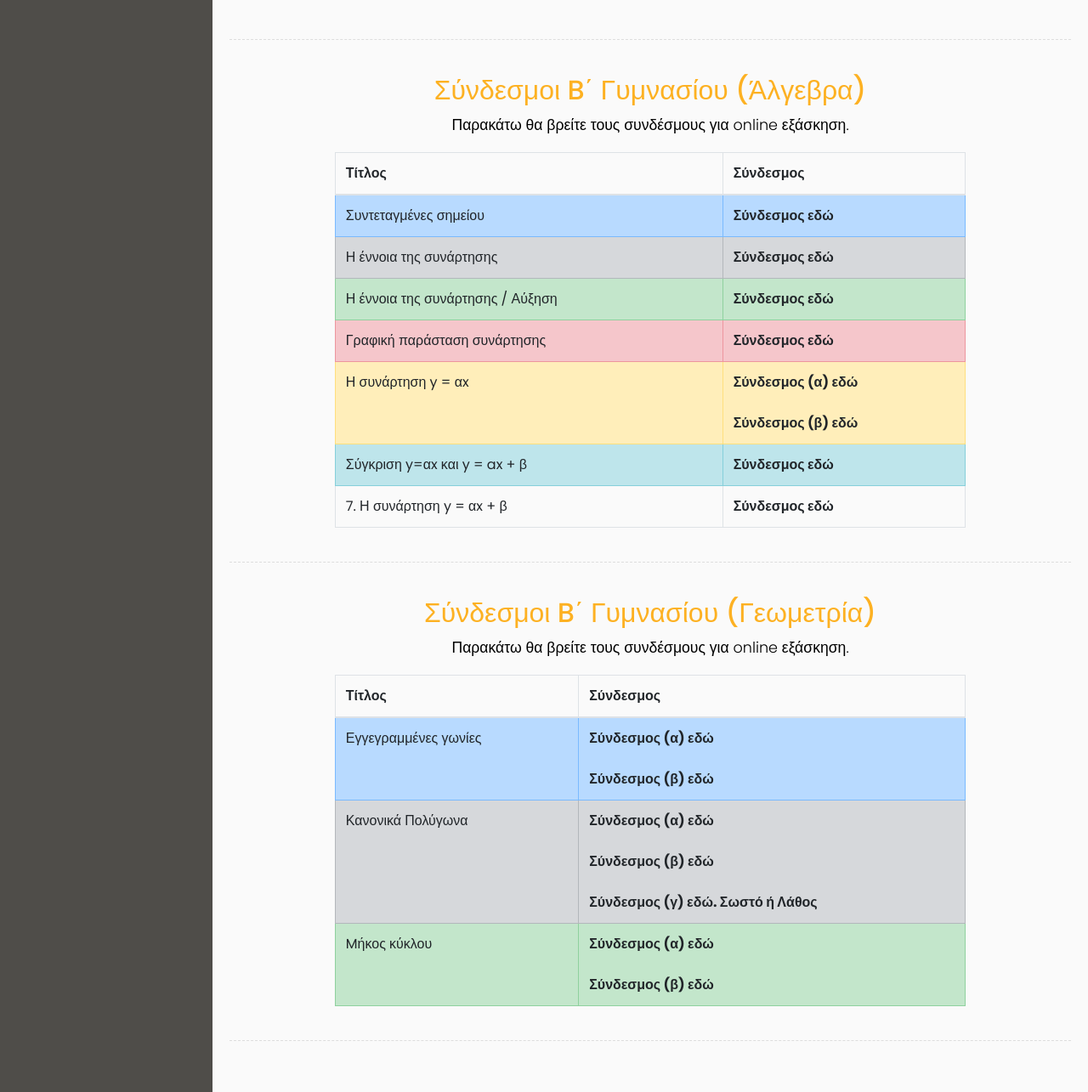
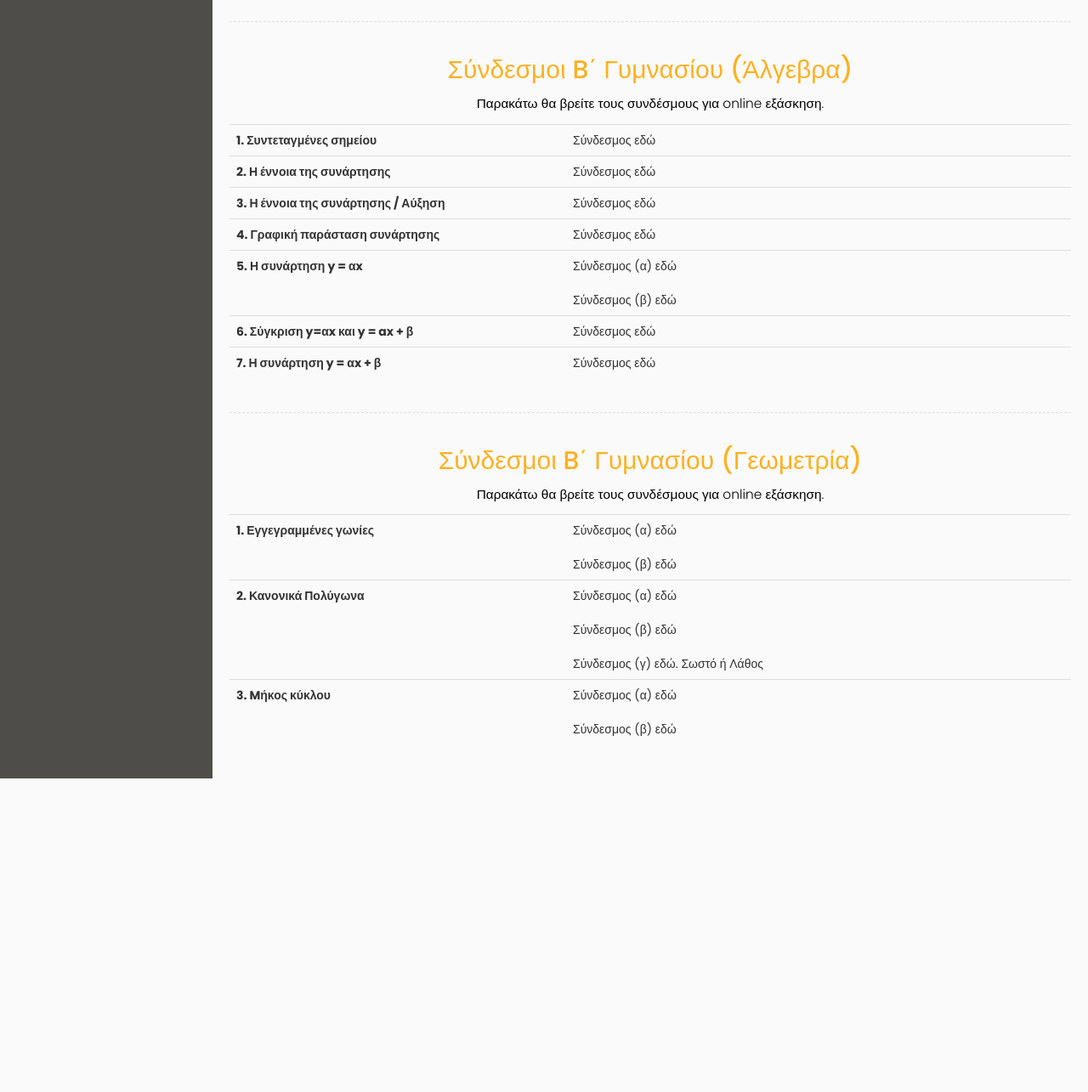
Before and after one commit to pateras95/math4fun, a PHP site: page /Routes/bclass.php in a window 1280 px wide. Shown: the part 1010-2295 px from the top of the page at 85% size. After the commit the page ends 1926 px from the top, so only its background shows below. Run offline with PHP 8.4, Linux system fonts and the light colour scheme; the visitor is signed in with stand-in values (Sample User, id 1).

Commit message:
remove bootstrap 4.0.0 and add tables on cclass

```diff
--- a/Routes/aclass.php
+++ b/Routes/aclass.php
@@ -96,7 +96,6 @@ include('../API/loginCheck.php');
                 <h2 style="color:#FDB122">Σύνδεσμοι Α΄ Γυμνασίου</h2>
                 <p>Παρακάτω θα βρείτε τους συνδέσμους για online εξάσκηση.</p>
             </div>
-            <div class="line"></div>
         </div>
     </div>
 
--- a/Routes/bclass.php
+++ b/Routes/bclass.php
@@ -12,8 +12,8 @@ include('../API/loginCheck.php');
     <title>B΄ Γυμνασίου</title>
 
     <!-- Bootstrap CSS CDN -->
-    <!-- <link rel="stylesheet" href="https://maxcdn.bootstrapcdn.com/bootstrap/3.3.7/css/bootstrap.min.css"> -->
-    <link rel="stylesheet" href="https://stackpath.bootstrapcdn.com/bootstrap/4.4.1/css/bootstrap.min.css" integrity="sha384-Vkoo8x4CGsO3+Hhxv8T/Q5PaXtkKtu6ug5TOeNV6gBiFeWPGFN9MuhOf23Q9Ifjh" crossorigin="anonymous">
+    <link rel="stylesheet" href="https://maxcdn.bootstrapcdn.com/bootstrap/3.3.7/css/bootstrap.min.css">
+    <!-- <link rel="stylesheet" href="https://stackpath.bootstrapcdn.com/bootstrap/4.4.1/css/bootstrap.min.css" integrity="sha384-Vkoo8x4CGsO3+Hhxv8T/Q5PaXtkKtu6ug5TOeNV6gBiFeWPGFN9MuhOf23Q9Ifjh" crossorigin="anonymous"> -->
     <!-- Our Custom CSS -->
     <link rel="stylesheet" href="../Assets/css/style_sidebar.css">
 
@@ -41,7 +41,7 @@ include('../API/loginCheck.php');
                     <a href="mainRoute.php">Αρχική</a>
                 </li>
                 <li>
-                    <a href="#pageSubmenu" data-toggle="collapse" aria-expanded="false">Τάξεις</a>
+                    <a href="#pageSubmenu" data-toggle="collapse" aria-expanded="false" aria-controls="pageSubmenu">Τάξεις</a>
                     <ul class="collapse list-unstyled" id="pageSubmenu">
                         <li><a href="aclass.php">Α΄ Γυμνασίου</a></li>
                         <li><a href="bclass.php">Β΄ Γυμνασίου</a></li>
@@ -96,53 +96,45 @@ include('../API/loginCheck.php');
             </div>
             <iframe src="https://drive.google.com/embeddedfolderview?id=1gwxG3DrKfpTlTQHsC-rxd9nAAwLd-B1l#grid" style="width:100%; height:300px; border:0"></iframe>
             <div class="line"></div>
-
             <div class="class-text">
                 <h2 style="color:#FDB122">Σύνδεσμοι B΄ Γυμνασίου (Άλγεβρα)</h2>
                 <p>Παρακάτω θα βρείτε τους συνδέσμους για online εξάσκηση.</p>
             </div>
-            <div class="w-75 center-element">
-                <table class="table table-bordered">
-                    <thead>
+            <div class="w-75  center-element">
+                <table class="table">
+                    <tbody>
                         <tr>
-                            <th scope="col">Τίτλος</th>
-                            <th scope="col">Σύνδεσμος</th>
+                            <th style="width: 40%" scope="row"> 1. Συντεταγμένες σημείου</th>
+                            <td style="width: 60%"><a target="_blank" href="https://www.geogebra.org/m/Jnt9VSmb#material/VUnV62vT">Σύνδεσμος εδώ</a></td>
                         </tr>
-                    </thead>
-                    <tbody>
-                        <tr class="table-primary">
-                            <td scope="row">Συντεταγμένες σημείου</td>
-                            <td><a target="_blank" href="https://www.geogebra.org/m/Jnt9VSmb#material/VUnV62vT"><b>Σύνδεσμος εδώ</b></a></td>
-
+                        <tr>
+                            <th scope="row"> 2. Η έννοια της συνάρτησης</th>
+                            <td><a target="_blank" href="https://www.geogebra.org/m/Jnt9VSmb#material/yDuaW2fM">Σύνδεσμος εδώ</a></td>
                         </tr>
-                        <tr class="table-secondary">
-                            <td scope="row">Η έννοια της συνάρτησης</td>
-                            <td><a href="https://www.geogebra.org/m/Jnt9VSmb#material/yDuaW2fM"><b>Σύνδεσμος εδώ</b></a></td>
+                        <tr>
+                            <th scope="row"> 3. Η έννοια της συνάρτησης / Αύξηση </th>
+                            <td><a target="_blank" href="https://www.geogebra.org/m/PxV3xZxV#material/s286mkTc">Σύνδεσμος εδώ</a></td>
                         </tr>
-                        <tr class="table-success">
-                            <td scope="row">Η έννοια της συνάρτησης / Αύξηση </td>
-                            <td><a href="https://www.geogebra.org/m/PxV3xZxV#material/s286mkTc"><b>Σύνδεσμος εδώ</b></a></td>
+                        <tr>
+                            <th scope="row"> 4. Γραφική παράσταση συνάρτησης</th>
+                            <td><a target="_blank" href="https://www.geogebra.org/m/Jnt9VSmb#material/KP8G5QJH">Σύνδεσμος εδώ</a></td>
                         </tr>
-                        <tr class="table-danger">
-                            <td scope="row">Γραφική παράσταση συνάρτησης</td>
-                            <td><a href="https://www.geogebra.org/m/Jnt9VSmb#material/KP8G5QJH"><b>Σύνδεσμος εδώ</b></a></td>
-                        </tr>
-                        <tr class="table-warning">
-                            <td scope="row">Η συνάρτηση y = αx</td>
+                        <tr>
+                            <th scope="row"> 5. Η συνάρτηση y = αx</th>
                             <td>
-                                <a href="https://www.geogebra.org/m/Jnt9VSmb#material/pJDNzxJ9"><b>Σύνδεσμος (α) εδώ</b></a>
+                                <a target="_blank" href="https://www.geogebra.org/m/Jnt9VSmb#material/pJDNzxJ9">Σύνδεσμος (α) εδώ</a>
                                 <br>
                                 <br>
-                                <a href="https://www.geogebra.org/m/PxV3xZxV#material/FrvYVVe8"><b>Σύνδεσμος (β) εδώ</b></a>
+                                <a target="_blank" href="https://www.geogebra.org/m/PxV3xZxV#material/FrvYVVe8">Σύνδεσμος (β) εδώ</a>
                             </td>
                         </tr>
-                        <tr class="table-info">
-                            <td scope="row">Σύγκριση y=αx και y = ax + β</td>
-                            <td><a href="https://www.geogebra.org/m/PxV3xZxV#material/TxRgsVRN"><b>Σύνδεσμος εδώ</b></a></td>
+                        <tr>
+                            <th scope="row"> 6. Σύγκριση y=αx και y = ax + β</th>
+                            <td><a target="_blank" href="https://www.geogebra.org/m/PxV3xZxV#material/TxRgsVRN">Σύνδεσμος εδώ</a></td>
                         </tr>
                         <tr>
-                            <td scope="row">7. Η συνάρτηση y = αx + β</td>
-                            <td><a href="https://www.geogebra.org/m/Jnt9VSmb#material/RR8HwAtR"><b>Σύνδεσμος εδώ</b></a></td>
+                            <th scope="row"> 7. Η συνάρτηση y = αx + β</th>
+                            <td><a target="_blank" href="https://www.geogebra.org/m/Jnt9VSmb#material/RR8HwAtR">Σύνδεσμος εδώ</a></td>
                         </tr>
                     </tbody>
                 </table>
@@ -154,48 +146,41 @@ include('../API/loginCheck.php');
                 <p>Παρακάτω θα βρείτε τους συνδέσμους για online εξάσκηση.</p>
             </div>
             <div class="w-75 center-element">
-                <table class="table table-bordered">
-                    <thead>
+                <table class="table">
+                    <tbody>
                         <tr>
-                            <th scope="col">Τίτλος</th>
-                            <th scope="col">Σύνδεσμος</th>
-                        </tr>
-                    </thead>
-                    <tbody>
-                        <tr class="table-primary">
-                            <td scope="row">Εγγεγραμμένες γωνίες</td>
-                            <td>
-                                <a href="https://www.geogebra.org/m/PxV3xZxV#material/WE2fNZ22"><b>Σύνδεσμος (α) εδώ</b></a>
+                            <th style="width: 40%" scope="row"> 1. Εγγεγραμμένες γωνίες</th>
+                            <td style="width: 60%">
+                                <a target="_blank" href="https://www.geogebra.org/m/PxV3xZxV#material/WE2fNZ22">Σύνδεσμος (α) εδώ</a>
                                 <br>
                                 <br>
-                                <a href="https://www.geogebra.org/m/Jnt9VSmb#material/jgMrJwQd"><b>Σύνδεσμος (β) εδώ</b></a>
+                                <a target="_blank" href="https://www.geogebra.org/m/Jnt9VSmb#material/jgMrJwQd">Σύνδεσμος (β) εδώ</a>
                             </td>
                         </tr>
-                        <tr class="table-secondary">
-                            <td scope="row">Κανονικά Πολύγωνα</td>
+                        <tr>
+                            <th scope="row"> 2. Κανονικά Πολύγωνα</th>
                             <td>
-                                <a href="https://www.geogebra.org/m/PxV3xZxV#material/fYkuWMpe"><b>Σύνδεσμος (α) εδώ</b></a>
+                                <a target="_blank" href="https://www.geogebra.org/m/PxV3xZxV#material/fYkuWMpe">Σύνδεσμος (α) εδώ</a>
                                 <br>
                                 <br>
-                                <a href="https://www.geogebra.org/m/kW7RqP7M"><b>Σύνδεσμος (β) εδώ</b></a>
+                                <a target="_blank" href="https://www.geogebra.org/m/kW7RqP7M">Σύνδεσμος (β) εδώ</a>
                                 <br>
                                 <br>
-                                <a href="https://www.geogebra.org/m/qzt6xATP"><b>Σύνδεσμος (γ) εδώ. Σωστό ή Λάθος</b></a>
+                                <a target="_blank" href="https://www.geogebra.org/m/qzt6xATP">Σύνδεσμος (γ) εδώ. Σωστό ή Λάθος</a>
                             </td>
                         </tr>
-                        <tr class="table-success">
-                            <td scope="row">Mήκος κύκλου</td>
+                        <tr>
+                            <th scope="row"> 3. Mήκος κύκλου</th>
                             <td>
-                                <a href="https://www.geogebra.org/m/PxV3xZxV#material/pMzjexkY"><b>Σύνδεσμος (α) εδώ</b></a>
+                                <a target="_blank" href="https://www.geogebra.org/m/PxV3xZxV#material/pMzjexkY">Σύνδεσμος (α) εδώ</a>
                                 <br>
                                 <br>
-                                <a href="https://www.geogebra.org/m/Jnt9VSmb#material/uPpy88fv"><b>Σύνδεσμος (β) εδώ</b></a>
+                                <a target="_blank" href="https://www.geogebra.org/m/Jnt9VSmb#material/uPpy88fv">Σύνδεσμος (β) εδώ</a>
                             </td>
                         </tr>
                     </tbody>
                 </table>
             </div>
-            <div class="line"></div>
         </div>
     </div>
 
```
Also changed, not shown: API/config.php (+6 -6 lines), Routes/cclass.php (+28 -1 lines).
